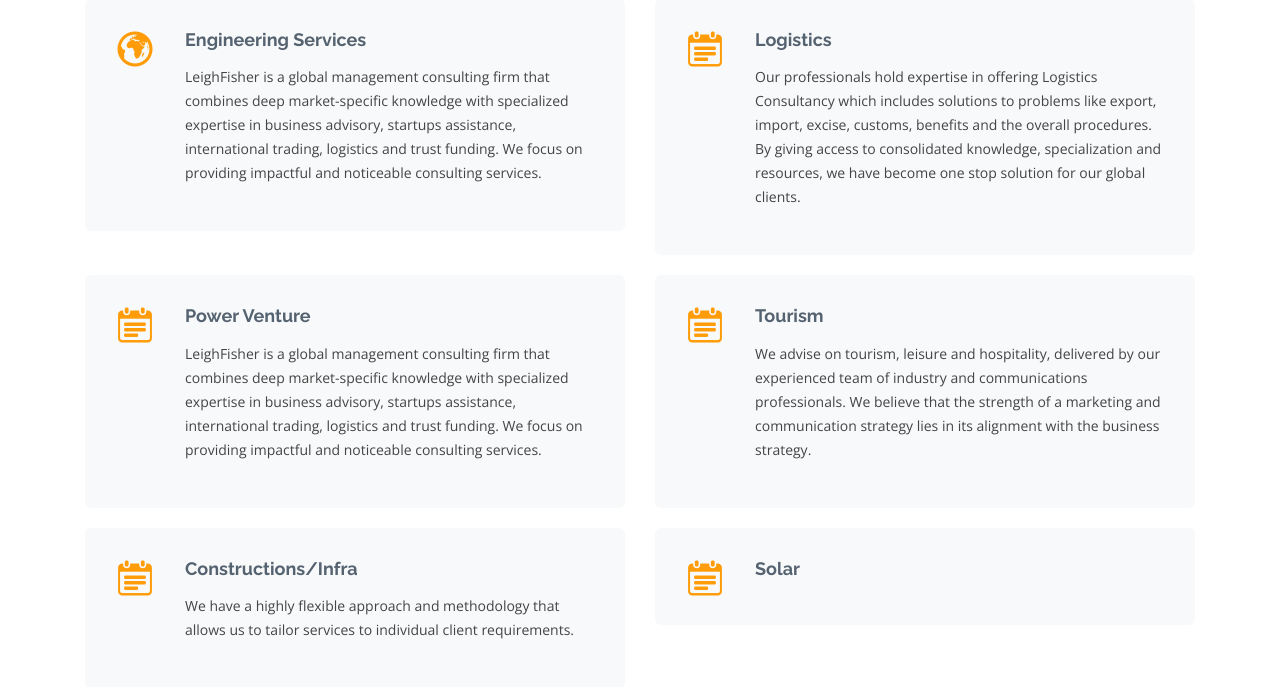
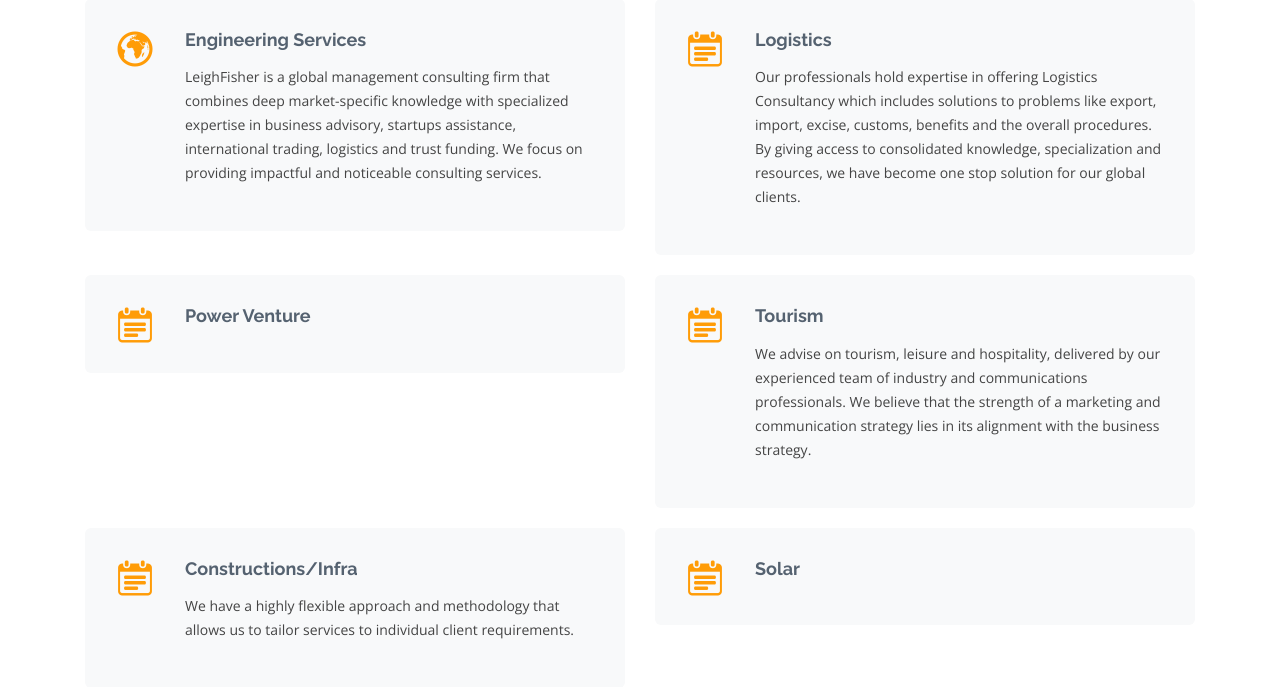
Before and after one commit to Unisight-Technologies/leighfisher-website, a Django app: page / in a window 1280 px wide. Shown: the part 1996-2683 px from the top of the page. Run offline with Django 3.2, Linux system fonts and the light colour scheme; some libraries are stand-ins or nearby versions.

Commit message:
--- Auto-Git Commit ---

```diff
--- a/leighfisher_app/templates/index.html
+++ b/leighfisher_app/templates/index.html
@@ -182,7 +182,7 @@
           <div class="icon-box">
             <i class="icofont-tasks-alt"></i>
             <h4><a href="{% url 'Power_Venture' %}">Power Venture</a></h4>
-            <p>LeighFisher is a global management consulting firm that combines deep market-specific knowledge with specialized expertise in business advisory, startups assistance, international trading, logistics and trust funding. We focus on providing impactful and noticeable consulting services.</p>
+            <p></p>
           </div>
         </div>
         <div class="col-md-6 mt-4 mt-md-0">
```
